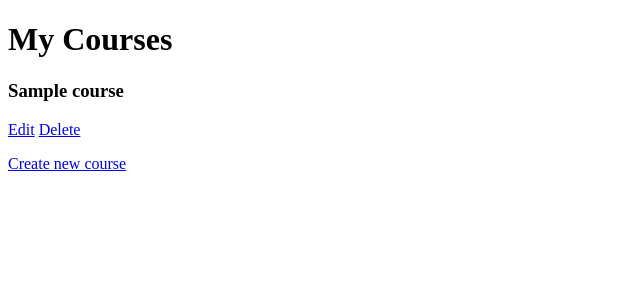
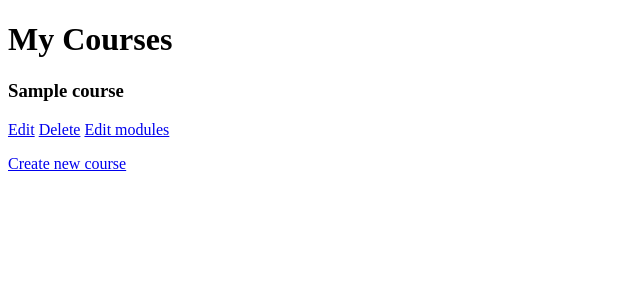
Before and after one commit to nickmwangemi/Educa, a Django app: page /course/mine/ in a window 1280 px wide. Shown: the part 60-360 px from the top of the page, without its empty margins (0-640 px from the left). Run offline with Django 3.2, Linux system fonts and the light colour scheme; a user stored in the database is signed in; tables that the repository leaves empty hold one stand-in row (values such as "Sample post").

Commit message:
Added course module editing link

```diff
--- a/courses/templates/courses/manage/course/list.html
+++ b/courses/templates/courses/manage/course/list.html
@@ -12,6 +12,7 @@
                 <p>
                     <a href="{% url 'course_edit' course.id %}">Edit</a>
                     <a href="{% url 'course_delete' course.id %}">Delete</a>
+                    <a href="{% url "course_module_update" course.id %}">Edit modules</a>
                 </p>
             </div>
         {% empty %}
```
